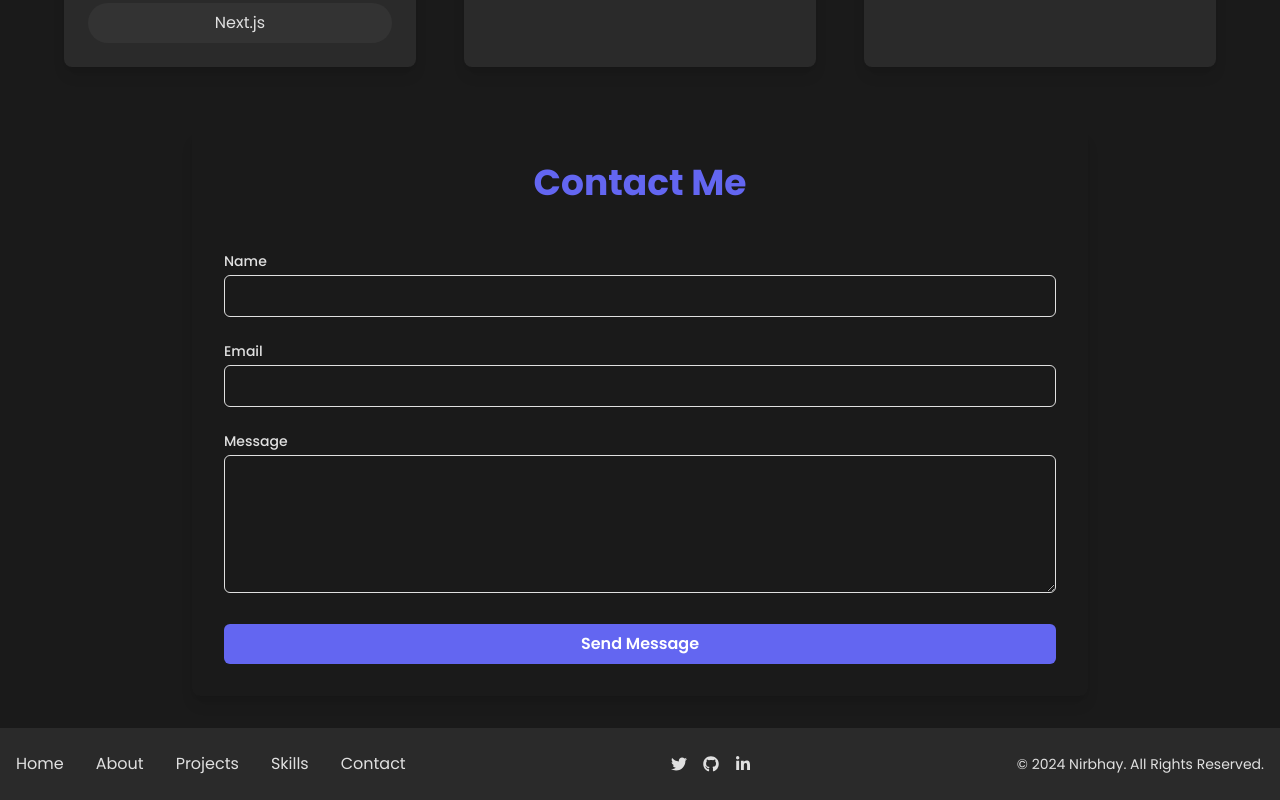
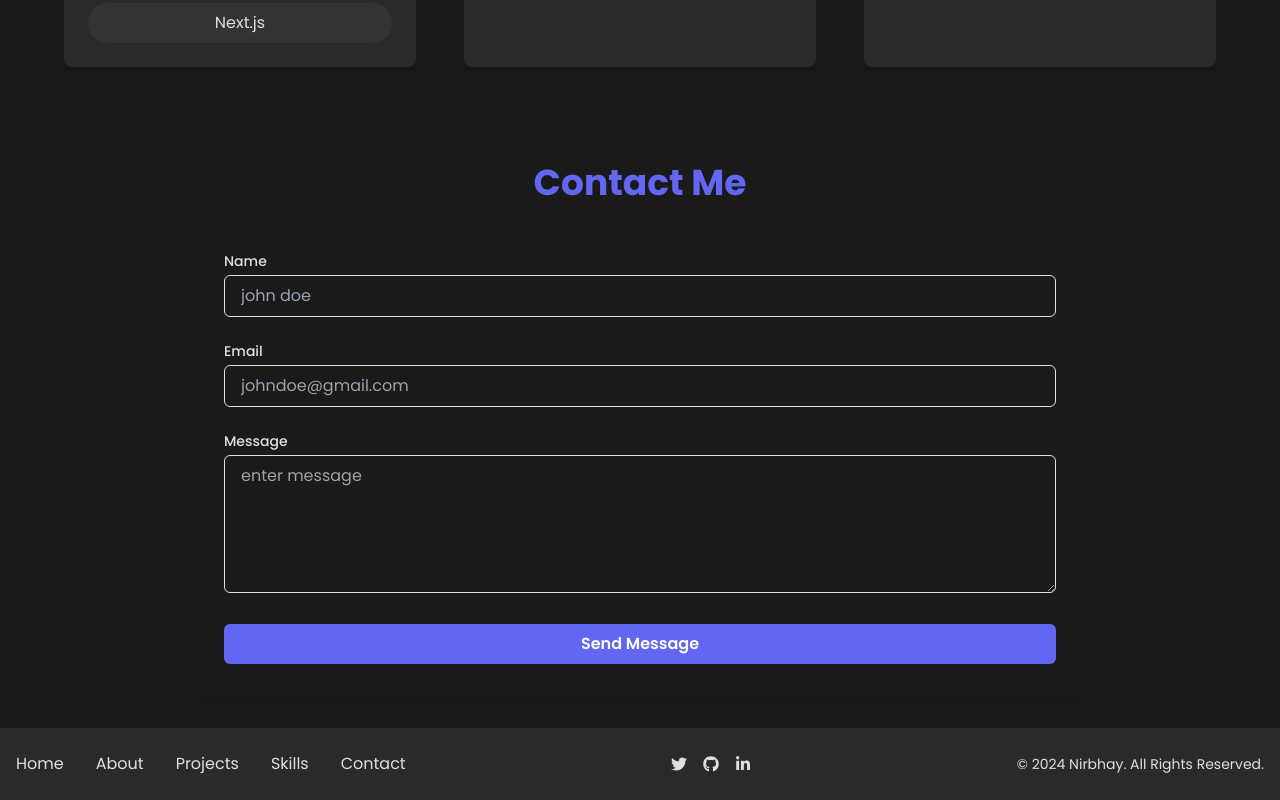
Before and after one commit to NirbhaySingh74/portfoio, a React (Vite) app: page / in a window 1280 px wide. Shown: the part 2957-3757 px from the top of the page. Built offline with nearby package versions, Linux system fonts and the light colour scheme.

Commit message:
placeholder added

```diff
--- a/src/components/Contact.tsx
+++ b/src/components/Contact.tsx
@@ -80,6 +80,7 @@ const Contact: React.FC = () => {
               type="text"
               name="name"
               id="name"
+              placeholder="john doe"
               value={formState.name}
               onChange={handleChange}
               required
@@ -98,6 +99,7 @@ const Contact: React.FC = () => {
               type="email"
               name="email"
               id="email"
+              placeholder="johndoe@gmail.com"
               value={formState.email}
               onChange={handleChange}
               required
@@ -115,6 +117,7 @@ const Contact: React.FC = () => {
             <textarea
               name="message"
               id="message"
+              placeholder="enter message"
               rows={5}
               value={formState.message}
               onChange={handleChange}
```
